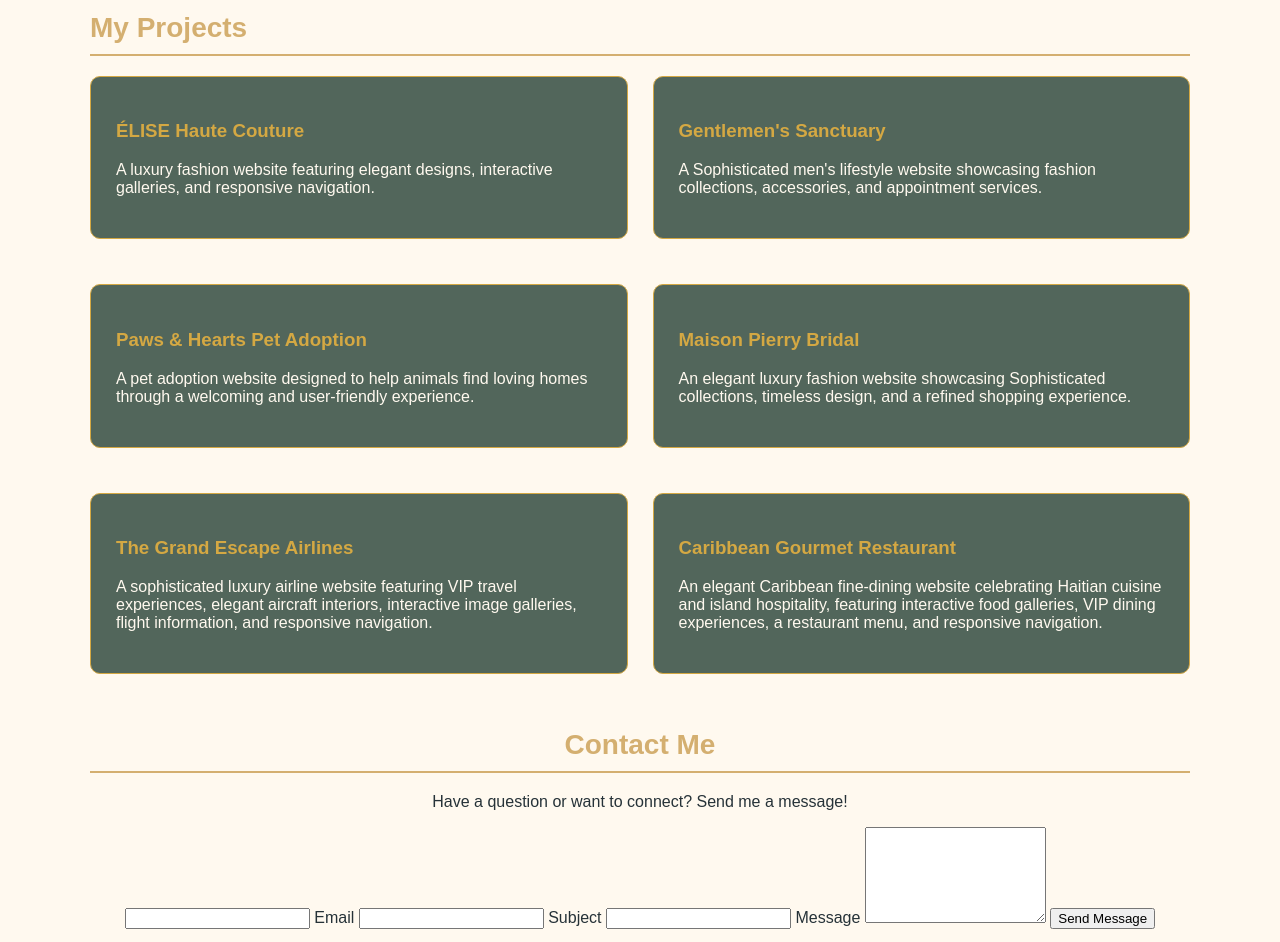
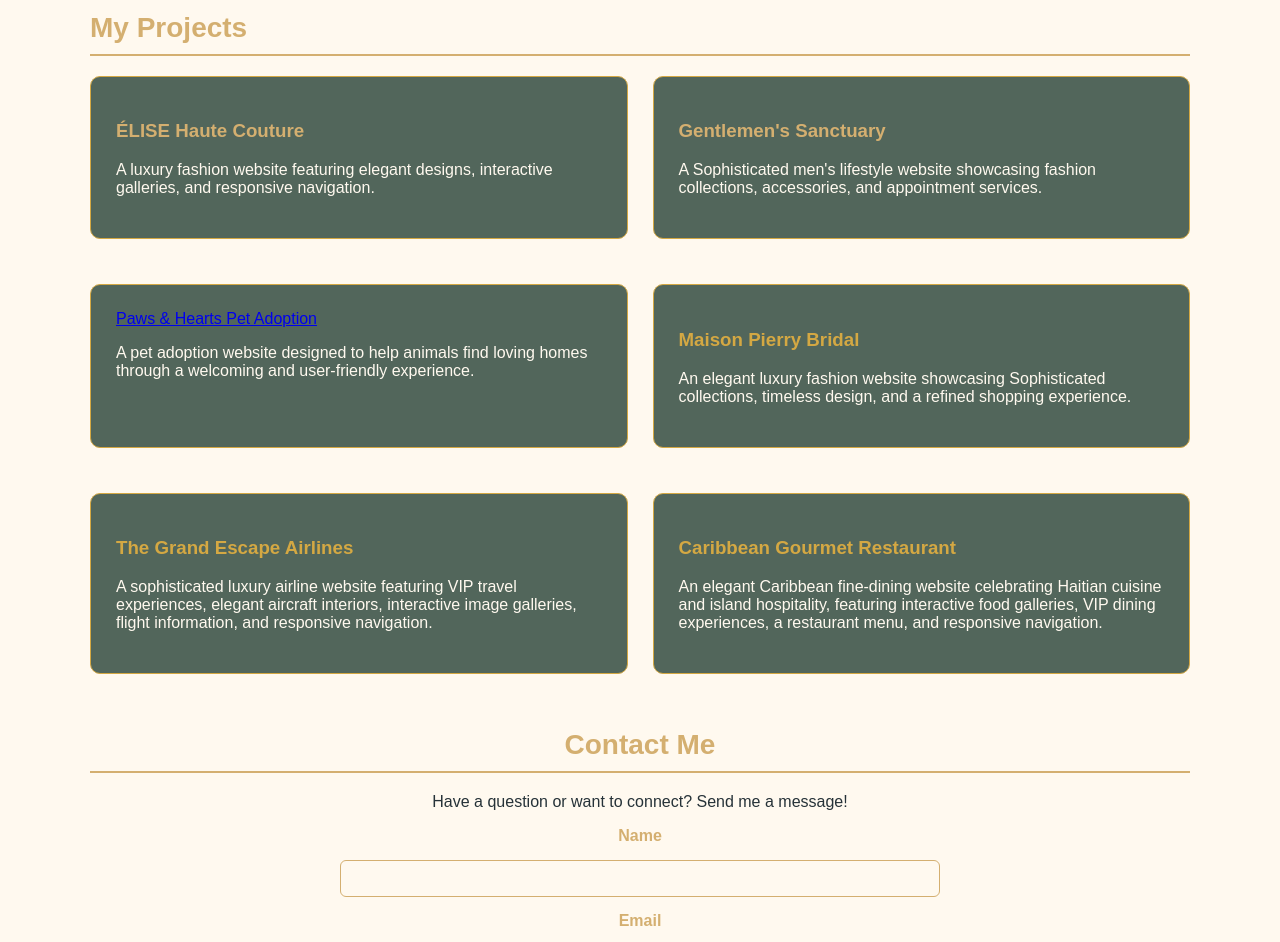
Before and after one commit to Mariep276/Mariep276.github.io, a plain HTML site: page index.html in a window 1280 px wide. Shown: the part 700-1642 px from the top of the page. Drawn offline with Linux system fonts and the light colour scheme.

Commit message:
Update portfolio styling and add project website links

```diff
--- a/app.css
+++ b/app.css
@@ -78,7 +78,7 @@ border: 1px solid #D4A843;
 #contact {
     text-align: center;
 }
-#contactForm {
+#contactform {
     display: flex;
     flex-direction: column;
     gap: 15px;
@@ -98,7 +98,7 @@ header > div {
 text-align: center
 
 }
-#contactForm button {
+#contactform button {
     background-color: #52665B;
  color: #D4AF70;
     border: 2px solid #D4AF70;
@@ -108,15 +108,20 @@ text-align: center
     border-radius: 6px;
     cursor: pointer;
 }
-#contactForm input,
-#contactForm textarea {
+#contactform input,
+#contactform textarea {
     background-color: #FFF9EF;
     color: #102B4E;
     border: 1px solid #D4AF70;
     border-radius: 6px;
     padding: 10px;
 }
-#contactForm label {
+#contactform label {
     color: #D4AF70;
     font-weight: bold;
 }
+.project-card h3 a,
+.project-card h3 a:visited {
+    color: #D4AF70;
+    text-decoration: none;
+}
--- a/index.html
+++ b/index.html
@@ -53,7 +53,9 @@ developer and continue expanding my skills.
  <h2 id="projects">My Projects</h2>
  <div class="projects-grid">
  <div class="project-card">
- <h3>ÉLISE Haute Couture</h3>
+
+<h3><a href="https://mariep276.github.io/elise-haute-couture/">ÉLISE Haute Couture</a></h3>
+
  <p>
     A luxury fashion website featuring elegant
     designs, interactive galleries, and responsive
@@ -61,7 +63,7 @@ developer and continue expanding my skills.
 </p>
 </div>
 <div class="project-card">
-<h3>Gentlemen's Sanctuary</h3>
+<h3><a href="https://mariep276.github.io/gentlemens-sanctuary/">Gentlemen's Sanctuary</a></h3>
 <p>
      A Sophisticated men's lifestyle website
      showcasing fashion collections, accessories,
@@ -69,7 +71,7 @@ developer and continue expanding my skills.
 </p>
 </div>
 <div class="project-card">
-<h3>Paws & Hearts Pet Adoption</h3>
+</h3><a href="https://mariep276.github.io/paws-&-hearts-pet-adoption/">Paws & Hearts Pet Adoption</a></h3>
 <p>
     A pet adoption website designed to help
     animals find loving homes through a
@@ -108,6 +110,7 @@ developer and continue expanding my skills.
     <h2>Contact Me</h2>
     <p>Have a question or want to connect? Send me a message!</p>
     <form id="contactform" action="https://formspree.io/f/mdegagoz" method="POST">
+        <label for="name">Name</label>
         <input type="text" id="name" name="name" required>
         <label for="email">Email</label>
         <input type="email" id="email" name="email" required>
```
